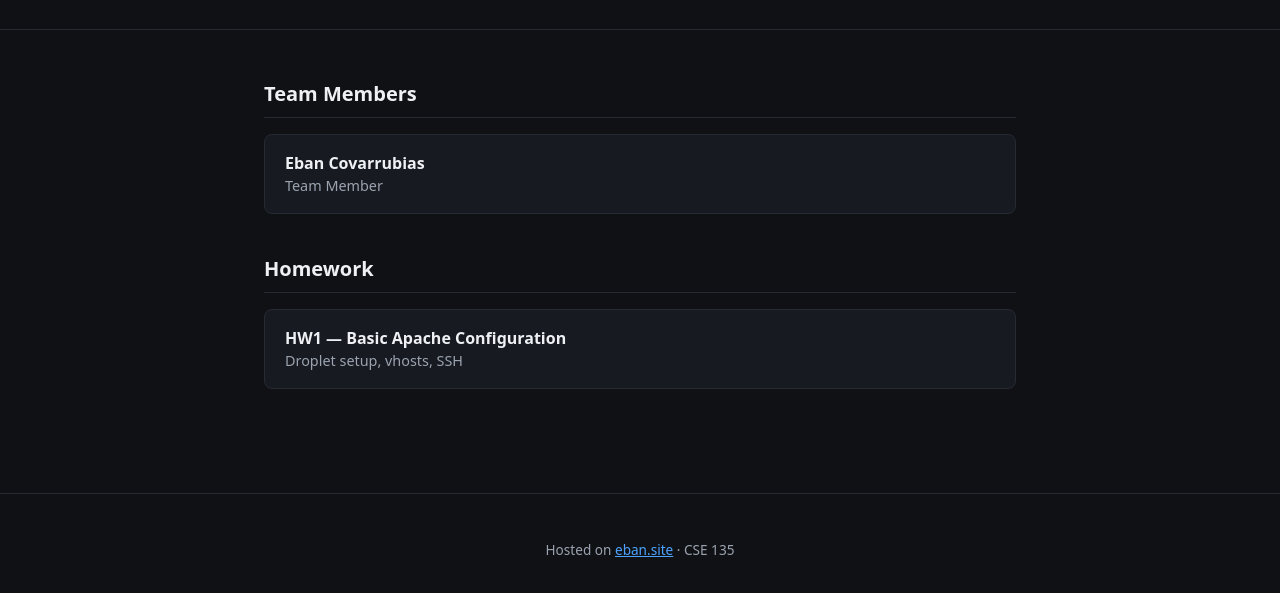
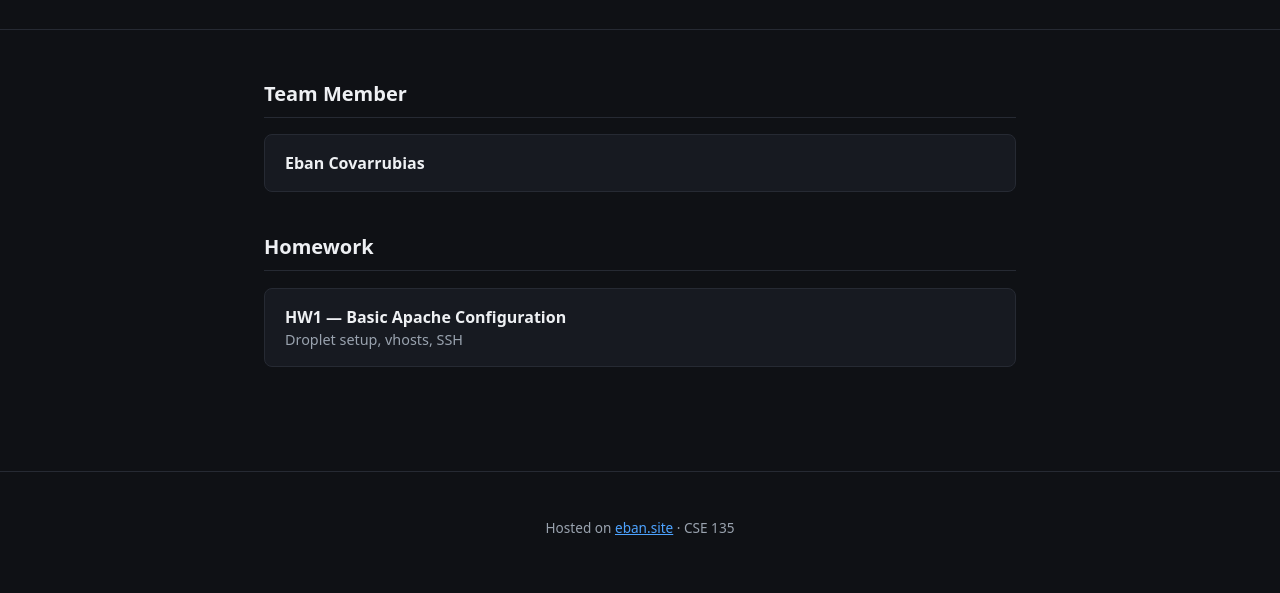
Before and after one commit to Eban-Covarrubias/eban.site, a plain HTML site: page index.html in a window 1280 px wide. Shown: the part 131-724 px from the top of the page. Drawn offline with Linux system fonts and the light colour scheme.

Commit message:
small change, testing workflow

```diff
--- a/index.html
+++ b/index.html
@@ -17,11 +17,10 @@
 
   <main>
     <section id="members">
-      <h2>Team Members</h2>
+      <h2>Team Member</h2>
       <div class="card-grid">
         <a class="card" href="/members/ebancovarrubias.html">
           <div class="name">Eban Covarrubias</div>
-          <div class="role">Team Member</div>
         </a>
         <!-- Add a card like the one above for each additional teammate -->
       </div>
```
